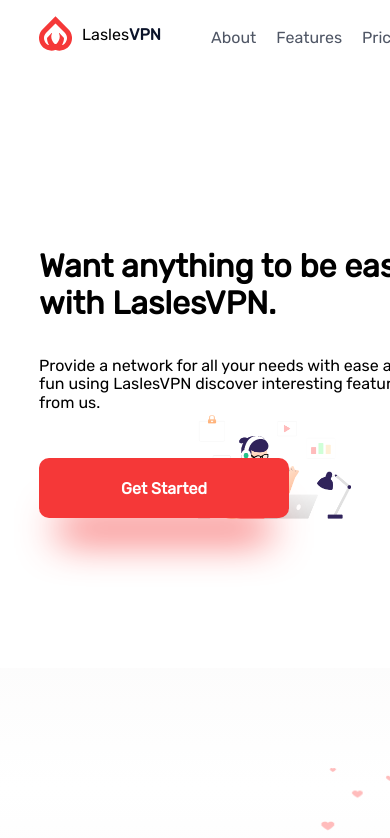
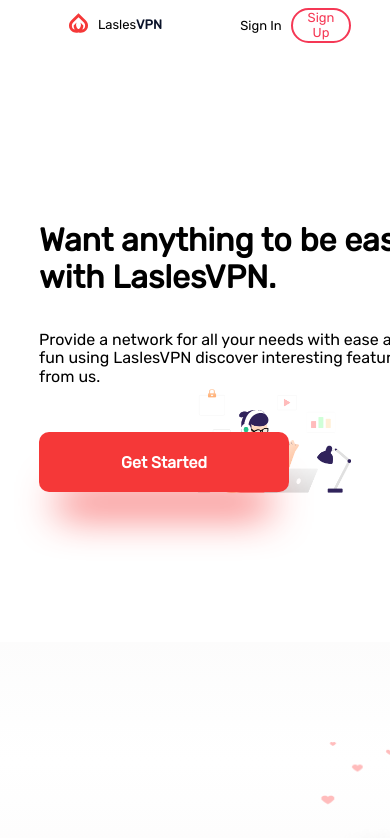
Before and after one commit to slyvka800/web_programming, a plain HTML site: page index.html in a window 390 px wide. Shown: the top 838 px of the page. Drawn offline with Linux system fonts and the light colour scheme.

Commit message:
Add files via upload

```diff
--- a/css/header.css
+++ b/css/header.css
@@ -2,13 +2,6 @@
     display: flex;
     align-items: center;
     justify-content: space-between;
-}
-
-@media screen and (min-width: 1500px) {
-    .hero .container {
-        margin-left: auto;
-        margin-right: auto;
-    }
 }
 
 ul {
@@ -18,6 +11,15 @@
 
 .header__nav__item {
     margin-right: 60px;
+}
+
+.hamburgaaar {
+    display: none;
+}
+
+.menu_icon {
+    width: 40px;
+    height: 40px;
 }
 
 .header__buttons {
@@ -57,6 +59,13 @@
     border-radius: 50px;
 }
 
+@media screen and (min-width: 1500px) {
+    .hero .container {
+        margin-left: auto;
+        margin-right: auto;
+    }
+}
+
 @media screen and (max-width: 1400px) {
     .header__nav {
         margin-left: 40px;
@@ -71,3 +80,76 @@
         width: 100px;
     }
 }
+
+@media screen and (max-width: 950px) {
+    .header__nav {
+        margin-left: 20px;
+    }
+    .header__nav__item {
+        margin-right: 10px;
+    }
+    .header__button__black {
+        width: 80px;
+    }
+    .header__button__red {
+        width: 80px;
+    }
+}
+
+@media screen and (max-width: 800px) {
+    .header__nav {
+        position: fixed;
+        top: 77px;
+        left: 0;
+        right: 0;
+        bottom: 0;
+        z-index: 4;
+        clip-path: circle(0 at top left);
+        transition: clip-path 0.4s ease-in;
+        background-color: rgb(206, 205, 205);
+        margin-left: 0;
+    }
+    .header__nav.open {
+        clip-path: circle(500px at top left);
+    }
+    .hamburgaaar {
+        display: block;
+    }
+    .header__logo {
+        padding-left: 60px;
+    }
+    .header__nav ul {
+        flex-direction: column;
+    }
+    .header__nav__item {
+        margin: 15px 0 15px 30px;
+    }
+}
+
+@media screen and (max-width: 450px) {
+    .header__buttons ul {
+        margin: 8px 0;
+    }
+    .header__button__black,
+    .header__button__red {
+        height: 35px;
+        font-size: 13px;
+        width: 60px;
+    }
+    .logo {
+        height: 20px;
+        padding-top: 10px;
+    }
+    .lasles,
+    .vpn {
+        font-size: 13px;
+        padding-top: 5px;
+    }
+    .header__logo {
+        padding-left: 30px;
+    }
+    .menu_icon {
+        height: 30px;
+        width: 30px;
+    }
+}
```
